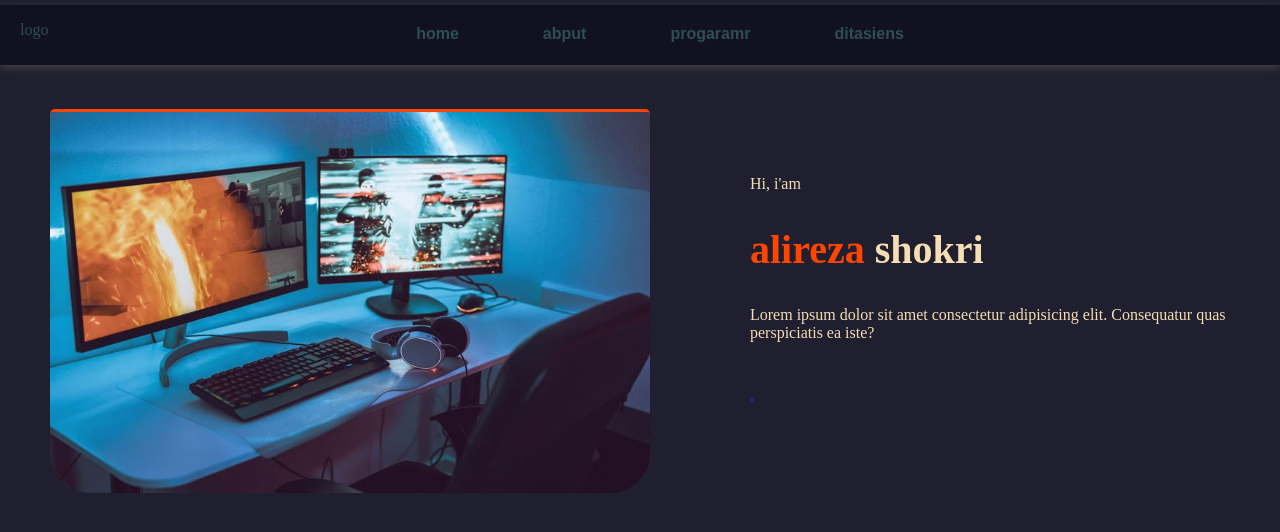
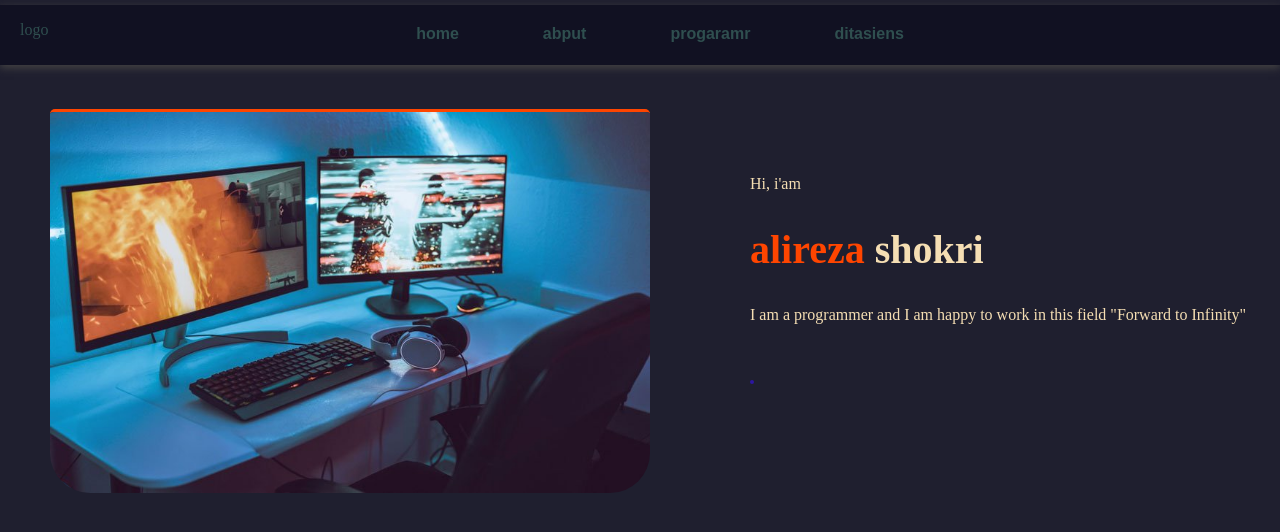
Before and after one commit to alireza-shokri/alireza-shokri, a plain HTML site: page index.html in a window 1280 px wide. Drawn offline with Linux system fonts and the light colour scheme.

Commit message:
Update index.html

```diff
--- a/index.html
+++ b/index.html
@@ -28,7 +28,7 @@
             <div class="matn">
             <p>Hi, i'am</p>
            <h1><span class="aa">alireza</span> shokri</h1>
-           <p>Lorem ipsum dolor sit amet consectetur adipisicing elit. Consequatur quas perspiciatis ea iste?</p>
+           <p>I am a programmer and I am happy to work in this field "Forward to Infinity"</p>
            <a href="#"><img class="git" src="/icon.svg/giticon.svg" alt=""></a>
             </div>
 
```
